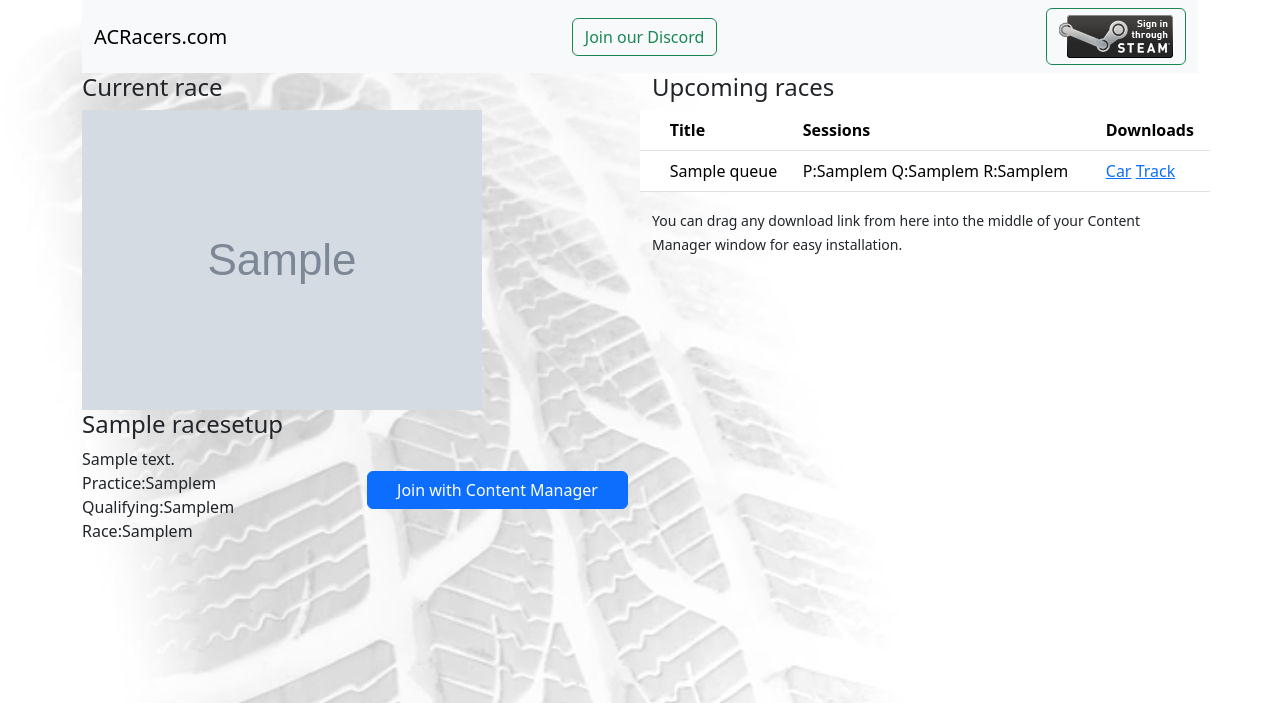
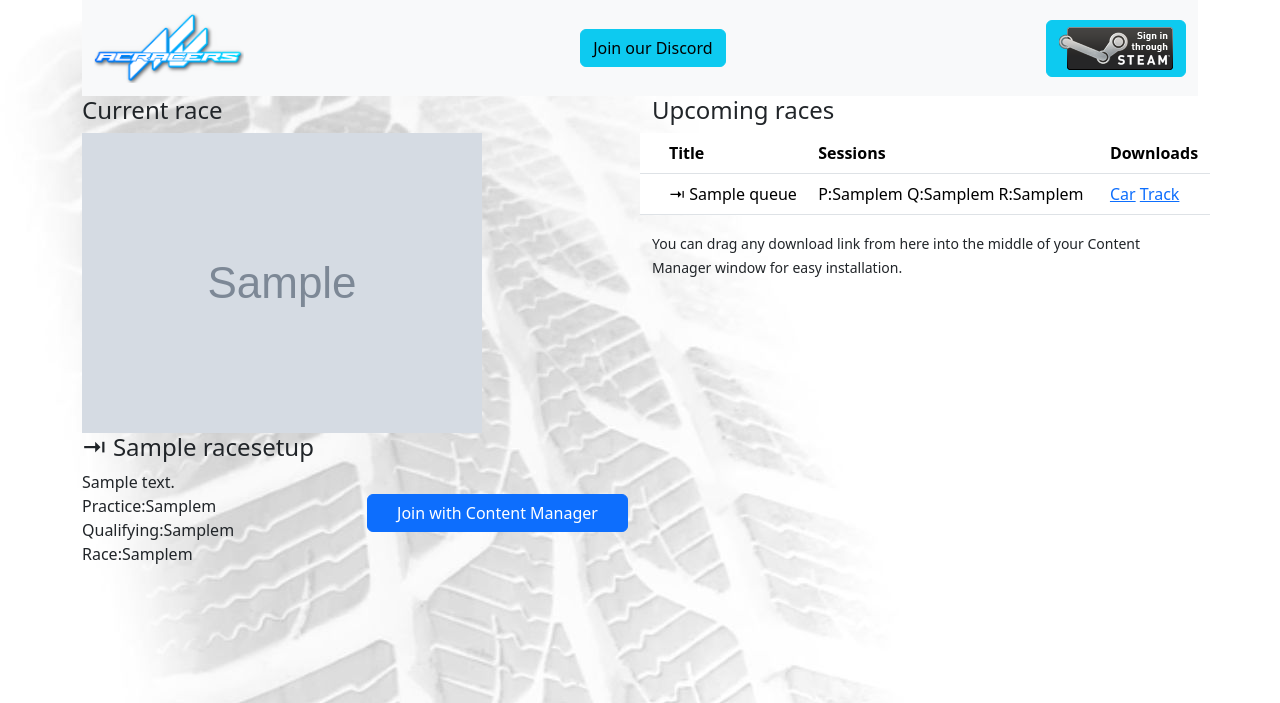
Before and after one commit to abecede753/acracers, a Django app: template main/templates/main/index.html in a window 1280 px wide. Shown: the top 703 px of the page. Run offline with Django 3.2, Linux system fonts and the light colour scheme; the template is opened without the code that fills it: most values are stand-ins (such as "Sample title", 1, 10 or a date in 2020); grey boxes marked "Sample" are stand-in pictures; some libraries are stand-ins or nearby versions.

Commit message:
eye candy.

```diff
--- a/adhoc/templates/adhoc/queued_item.html
+++ b/adhoc/templates/adhoc/queued_item.html
@@ -5,7 +5,10 @@
                   {% csrf_token %}<button class="btn btn-danger btn-sm">✕</button>
             </form>
             {% endif %}</td>
-        <td scope="col">{{ object }}</td>
+        <td scope="col">
+        {% if object.run_forever %}<span class="info" title="Session repeats forever (until a superuser stops it)">↺</span>
+        {% else %}<span class="info" title="After the race the server goes to the next combo in the queue">⇥</span>{% endif %}
+        {{ object }}</td>
         <td scope="col">
             {% if object.practice_minutes %}P:{{ object.practice_minutes }}m{% endif %}
             {% if object.qualifying_minutes %}Q:{{ object.qualifying_minutes }}m{% endif %}
--- a/main/static/styles.css
+++ b/main/static/styles.css
@@ -37,3 +37,7 @@ div#rsdetail>div.current {
 /* homepage */
 .queueentry>h3 {
 }
+
+.info {
+    cursor:help;
+}
--- a/main/templates/main/base.html
+++ b/main/templates/main/base.html
@@ -14,7 +14,7 @@
 		<meta name="msapplication-TileColor" content="#da532c">
 		<meta name="msapplication-config" content="/static/browserconfig.xml">
 		<meta name="theme-color" content="#ffffff">
-		<title>ACRacers - {{ title }}</title>
+		<title>ACRacers {{ title }}</title>
 		<script src="https://code.jquery.com/jquery-3.6.0.min.js"
 					integrity="sha256-/xUj+3OJU5yExlq6GSYGSHk7tPXikynS7ogEvDej/m4="
 					crossorigin="anonymous"></script>
@@ -31,16 +31,16 @@
 
 <nav class="navbar navbar-light bg-light">
   <div class="container-fluid">
-    <a class="navbar-brand" href="/">ACRacers.com</a>
-		<a class="btn btn-outline-success" href="https://discord.gg/pJRrjZCARe">Join our Discord</a>
+		<a class="navbar-brand" href="/"><img style="height:3.5em" src="/static/headerlogo.png"></a>
+		<a class="btn btn-info" href="https://discord.gg/pJRrjZCARe">Join our Discord</a>
     <form class="d-flex">
 			{% if request.user.is_authenticated %}
-			<a href="{% url 'profile' request.user.props.pk %}" class="btn btn-outline-success">
+			<a href="{% url 'profile' request.user.props.pk %}" class="btn btn-info">
 			<img src="{{request.user.props.icon}}">
 			{{ request.user.props.personaname }}
 			</a>
 			{% else %}
-			<a href="{% url 'steamlogin' %}" class="btn btn-outline-success"
+			<a href="{% url 'steamlogin' %}" class="btn btn-info"
 							><img src="{% static 'loginwithsteam.png' %}"></a>
 			{% endif %}
     </form>
--- a/main/templates/main/current_snippet.html
+++ b/main/templates/main/current_snippet.html
@@ -3,7 +3,9 @@
 <div><span id="wehaveacombo" style="display:none">{{ current.pk }}</span>
 
     <img class="img-fluid" src="{{ current.racesetup.image.url }}">
-    <h4>{{ current.racesetup.title }}</h4>
+    <h4>{% if current.run_forever %}<span class="info" title="Session repeats forever (until a superuser stops it)">↺</span>
+        {% else %}<span class="info" title="After the race the server goes to the next combo in the queue">⇥</span>{% endif %}
+        {{ current.racesetup.title }}</h4>
     {{ current.racesetup.description|apply_markup:"restructuredtext"}}
 
     <div class="row">
```
Also changed, not shown: main/static/headerlogo.png (added).
